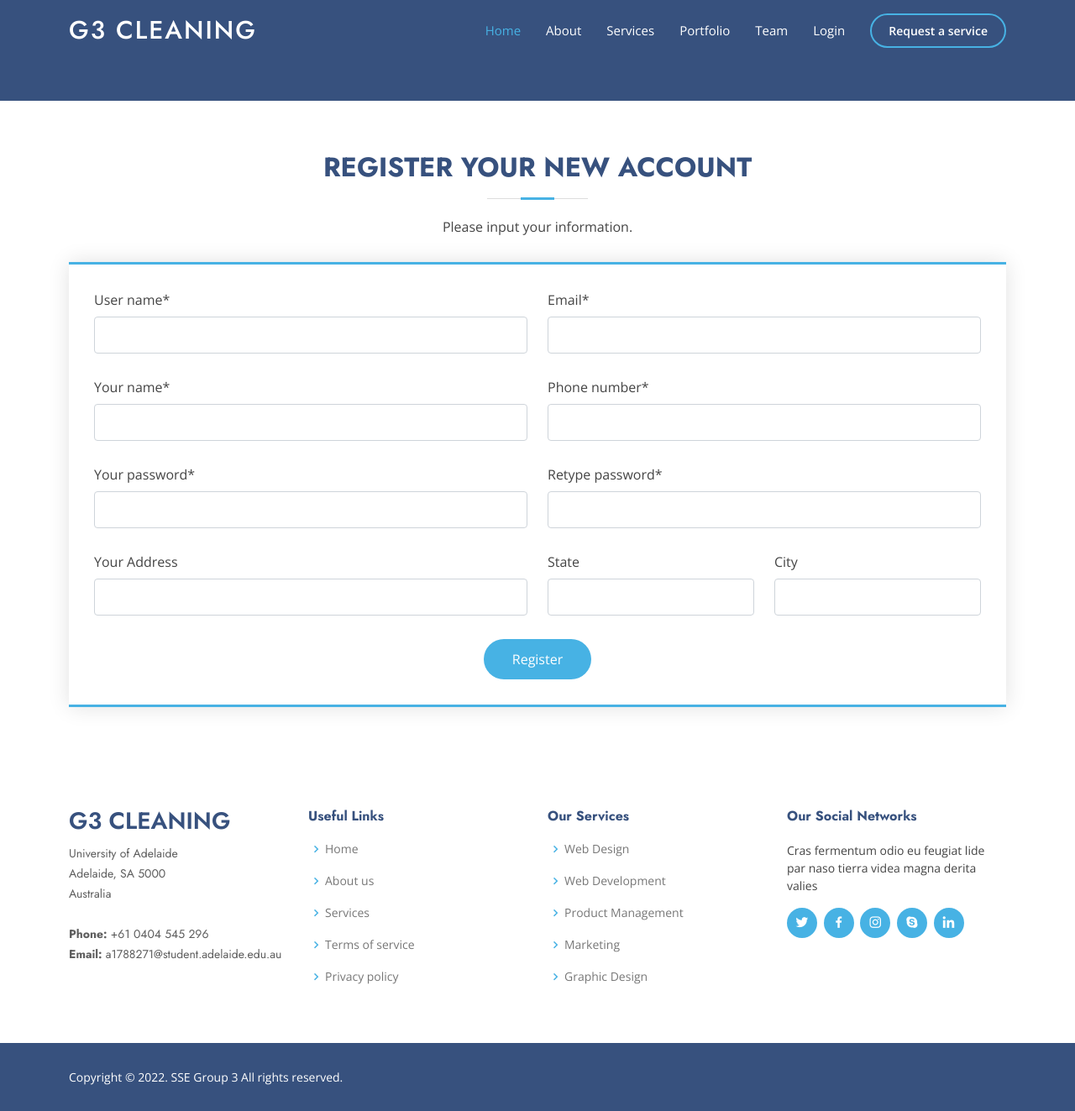
After one commit to lzq98/g3-cleaning, a PHP site: page /register.php in a window 1280 px wide. The commit adds this page. Shown: the whole page at 84% size. Run offline with PHP 8.4, Linux system fonts and the light colour scheme.

Commit message:
implement register function

```diff
--- a/assets/css/style.css
+++ b/assets/css/style.css
@@ -1450,6 +1450,180 @@ section {
     transform: rotate(360deg);
   }
 }
+
+
+/*--------------------------------------------------------------
+# register
+--------------------------------------------------------------*/
+.register .info {
+  border-top: 3px solid #47b2e4;
+  border-bottom: 3px solid #47b2e4;
+  padding: 30px;
+  background: #fff;
+  width: 100%;
+  box-shadow: 0 0 24px 0 rgba(0, 0, 0, 0.1);
+}
+.register .info i {
+  font-size: 20px;
+  color: #47b2e4;
+  float: left;
+  width: 44px;
+  height: 44px;
+  background: #e7f5fb;
+  display: flex;
+  justify-content: center;
+  align-items: center;
+  border-radius: 50px;
+  transition: all 0.3s ease-in-out;
+}
+.register .info h4 {
+  padding: 0 0 0 60px;
+  font-size: 22px;
+  font-weight: 600;
+  margin-bottom: 5px;
+  color: #37517e;
+}
+.register .info p {
+  padding: 0 0 10px 60px;
+  margin-bottom: 20px;
+  font-size: 14px;
+  color: #6182ba;
+}
+.register .info .email p {
+  padding-top: 5px;
+}
+.register .info .social-links {
+  padding-left: 60px;
+}
+.register .info .social-links a {
+  font-size: 18px;
+  display: inline-block;
+  background: #333;
+  color: #fff;
+  line-height: 1;
+  padding: 8px 0;
+  border-radius: 50%;
+  text-align: center;
+  width: 36px;
+  height: 36px;
+  transition: 0.3s;
+  margin-right: 10px;
+}
+.register .info .social-links a:hover {
+  background: #47b2e4;
+  color: #fff;
+}
+.register .info .email:hover i, .register .info .address:hover i, .register .info .phone:hover i {
+  background: #47b2e4;
+  color: #fff;
+}
+.register .php-register-form {
+  width: 100%;
+  border-top: 3px solid #47b2e4;
+  border-bottom: 3px solid #47b2e4;
+  padding: 30px;
+  background: #fff;
+  box-shadow: 0 0 24px 0 rgba(0, 0, 0, 0.12);
+}
+.register .php-register-form .form-group {
+  padding-bottom: 8px;
+}
+.register .php-register-form .validate {
+  display: none;
+  color: red;
+  margin: 0 0 15px 0;
+  font-weight: 400;
+  font-size: 13px;
+}
+.register .php-register-form .error-message {
+  display: none;
+  color: #fff;
+  background: #ed3c0d;
+  text-align: left;
+  padding: 15px;
+  font-weight: 600;
+}
+.register .php-register-form .error-message br + br {
+  margin-top: 25px;
+}
+.register .php-register-form .sent-message {
+  display: none;
+  color: #fff;
+  background: #18d26e;
+  text-align: center;
+  padding: 15px;
+  font-weight: 600;
+}
+.register .php-register-form .loading {
+  display: none;
+  background: #fff;
+  text-align: center;
+  padding: 15px;
+}
+.register .php-register-form .loading:before {
+  content: "";
+  display: inline-block;
+  border-radius: 50%;
+  width: 24px;
+  height: 24px;
+  margin: 0 10px -6px 0;
+  border: 3px solid #18d26e;
+  border-top-color: #eee;
+  -webkit-animation: animate-loading 1s linear infinite;
+  animation: animate-loading 1s linear infinite;
+}
+.register .php-register-form .form-group {
+  margin-bottom: 20px;
+}
+.register .php-register-form label {
+  padding-bottom: 8px;
+}
+.register .php-register-form input, .register .php-register-form textarea {
+  border-radius: 0;
+  box-shadow: none;
+  font-size: 14px;
+  border-radius: 4px;
+}
+.register .php-register-form input:focus, .register .php-register-form textarea:focus {
+  border-color: #47b2e4;
+}
+.register .php-register-form input {
+  height: 44px;
+}
+.register .php-register-form select {
+  height: 44px;
+}
+.register .php-register-form textarea {
+  padding: 10px 12px;
+}
+.register .php-register-form button[type=submit] {
+  background: #47b2e4;
+  border: 0;
+  padding: 12px 34px;
+  color: #fff;
+  transition: 0.4s;
+  border-radius: 50px;
+}
+.register .php-register-form button[type=submit]:hover {
+  background: #209dd8;
+}
+@-webkit-keyframes animate-loading {
+  0% {
+    transform: rotate(0deg);
+  }
+  100% {
+    transform: rotate(360deg);
+  }
+}
+@keyframes animate-loading {
+  0% {
+    transform: rotate(0deg);
+  }
+  100% {
+    transform: rotate(360deg);
+  }
+}
+
 /*--------------------------------------------------------------
 # request
 --------------------------------------------------------------*/
--- /dev/null
+++ b/register.php
@@ -0,0 +1,166 @@
+<!DOCTYPE html>
+<html lang="en">
+<?php
+session_start();
+if (isset($_SESSION["username"])) {
+    header("Location:/index.php");
+    exit;
+} ?>
+
+<head>
+    <meta charset="utf-8">
+    <meta content="width=device-width, initial-scale=1.0" name="viewport">
+
+    <title>SSE G3 cleaning</title>
+    <meta content="" name="description">
+    <meta content="" name="keywords">
+
+    <!-- Favicons -->
+    <link href="assets/img/favicon.png" rel="icon">
+    <link href="assets/img/apple-touch-icon.png" rel="apple-touch-icon">
+
+    <!-- Google Fonts -->
+    <link
+        href="https://fonts.googleapis.com/css?family=Open+Sans:300,300i,400,400i,600,600i,700,700i|Jost:300,300i,400,400i,500,500i,600,600i,700,700i|Poppins:300,300i,400,400i,500,500i,600,600i,700,700i"
+        rel="stylesheet">
+
+    <!-- Vendor CSS Files -->
+    <link href="assets/vendor/aos/aos.css" rel="stylesheet">
+    <link href="assets/vendor/bootstrap/css/bootstrap.min.css" rel="stylesheet">
+    <link href="assets/vendor/bootstrap-icons/bootstrap-icons.css" rel="stylesheet">
+    <link href="assets/vendor/boxicons/css/boxicons.min.css" rel="stylesheet">
+    <link href="assets/vendor/glightbox/css/glightbox.min.css" rel="stylesheet">
+    <link href="assets/vendor/remixicon/remixicon.css" rel="stylesheet">
+    <link href="assets/vendor/swiper/swiper-bundle.min.css" rel="stylesheet">
+
+    <!-- Template Main CSS File -->
+    <link href="assets/css/style.css" rel="stylesheet">
+
+</head>
+
+<body>
+    <?php include 'include/header.php'; ?>
+    <section id="headerspace" class="">
+    </section>
+    <!-- ======= register Section ======= -->
+    <section id="register" class="register">
+        <div class="container" data-aos="fade-up">
+
+            <div class="section-title">
+                <h2>Register your new account</h2>
+                <p>Please input your information.</p>
+            </div>
+
+            <div class="row">
+                <div class="col-lg-12 d-flex align-items-center">
+                    <form action="forms/register.php" method="post" role="form" class="php-register-form">
+                        <div class="row">
+                            <div class="form-group col-md-6">
+                                <label for="username">User name*</label>
+                                <input type="text" class="form-control" name="username" id="username" required>
+                            </div>
+                            <div class="form-group col-md-6">
+                                <label for="email">Email*</label>
+                                <input type="text" class="form-control" name="email" id="email" required>
+                            </div>
+                        </div>
+                        <div class="row">
+                            <div class="form-group col-md-6">
+                                <label for="name">Your name*</label>
+                                <input type="text" class="form-control" name="name" id="name" required>
+                            </div>
+                            <div class="form-group col-md-6">
+                                <label for="phone">Phone number*</label>
+                                <input type="text" class="form-control" name="phone" id="phone" required>
+                            </div>
+                        </div>
+                        <div class="row">
+                            <div class="form-group col-md-6">
+                                <label for="password1">Your password*</label>
+                                <input type="password" class="form-control" id="password1" required>
+                            </div>
+                            <div class="form-group col-md-6">
+                                <label for="password2">Retype password*</label>
+                                <input type="password" class="form-control" id="password2" required>
+                            </div>
+                        </div>
+                        <input type="hidden" name="password" id="password" required>
+                        <div class="row">
+                            <div class="form-group col-md-6">
+                                <label for="address">Your Address</label>
+                                <input type="text" class="form-control" name="address" id="address">
+                            </div>
+                            <div class="form-group col-md-3">
+                                <label for="state">State</label>
+                                <select class="form-control" name="state" id="state">
+                                    <option value=""></option>
+                                    <option value="NSW">New South Wales</option>
+                                    <option value="VIC">Victoria</option>
+                                    <option value="SA">South Australia</option>
+                                    <option value="ACT">Australia Capital Territory</option>
+                                    <option value="WA">Western Australia</option>
+                                    <option value="QLD">Queensland</option>
+                                    <option value="TAS">Tasmania</option>
+                                    <option value="NT">Northern Territory</option>
+                                </select>
+                            </div>
+                            <div class="form-group col-md-3">
+                                <label for="city">City</label>
+                                <!--change to auto select later-->
+                                <!--do not let customer to choose-->
+                                <select class="form-control" name="city" id="city">
+                                    <option value=""></option>
+                                    <option value="Sydney">Sydney</option>
+                                    <option value="Melbourne">Melbourne</option>
+                                    <option value="Adelaide">Adelaide</option>
+                                    <option value="Canberra">Canberra</option>
+                                    <option value="Perth">Perth</option>
+                                    <option value="Brisbane">Brisbane</option>
+                                    <option value="Hobart">Hobart</option>
+                                    <option value="Darwin">Darwin</option>
+                                </select>
+                            </div>
+                        </div>
+                        <div class="text-center"><button type="submit" onclick="return checkForm();">Register</button></div>
+                    </form>
+                </div>
+            </div>
+
+        </div>
+    </section><!-- End register Section -->
+
+    </main><!-- End #main -->
+
+    <?php include 'include/footer.php'; ?>
+
+    <div id="preloader"></div>
+    <a href="#" class="back-to-top d-flex align-items-center justify-content-center"><i
+            class="bi bi-arrow-up-short"></i></a>
+
+    <!-- Vendor JS Files -->
+    <script src="assets/vendor/aos/aos.js"></script>
+    <script src="assets/vendor/bootstrap/js/bootstrap.bundle.min.js"></script>
+    <script src="assets/vendor/glightbox/js/glightbox.min.js"></script>
+    <script src="assets/vendor/isotope-layout/isotope.pkgd.min.js"></script>
+    <script src="assets/vendor/swiper/swiper-bundle.min.js"></script>
+    <script src="assets/vendor/waypoints/noframework.waypoints.js"></script>
+
+    <!-- Template Main JS File -->
+    <script src="assets/js/main.js"></script>
+    <script src="assets/js/md5.js"></script>
+    <script>
+        function checkForm() {
+            if(document.getElementById('password1').value != document.getElementById('password2').value){
+                alert('Password not match, please retype your password');
+                return false;
+            }
+            var plainpassword = document.getElementById('password1');
+            var md5password = document.getElementById('password');
+            md5password.value = md5(plainpassword.value);
+            return true;
+        }
+    </script>
+
+</body>
+
+</html>
```
Also changed, not shown: forms/register.php (added, +31 -0 lines).
